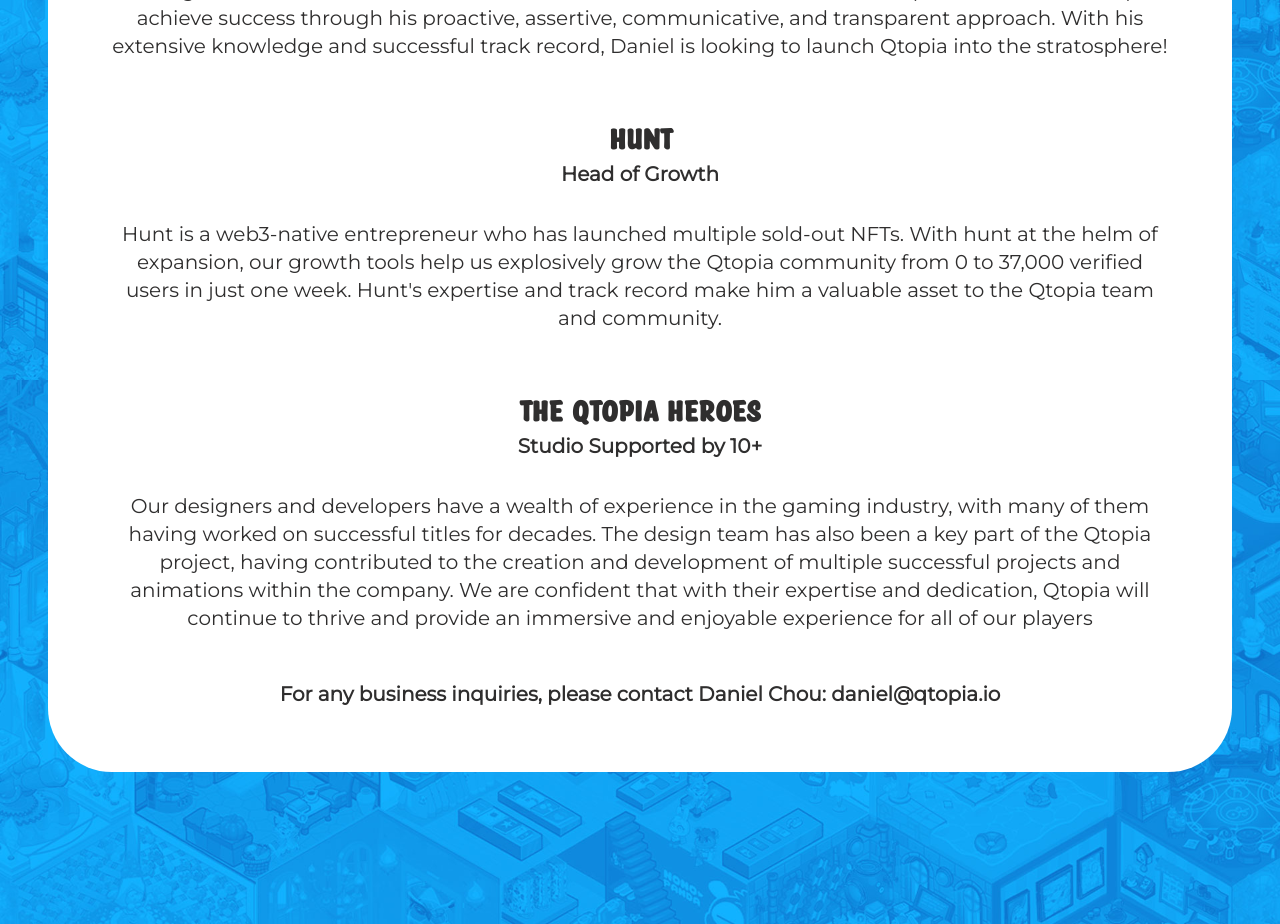
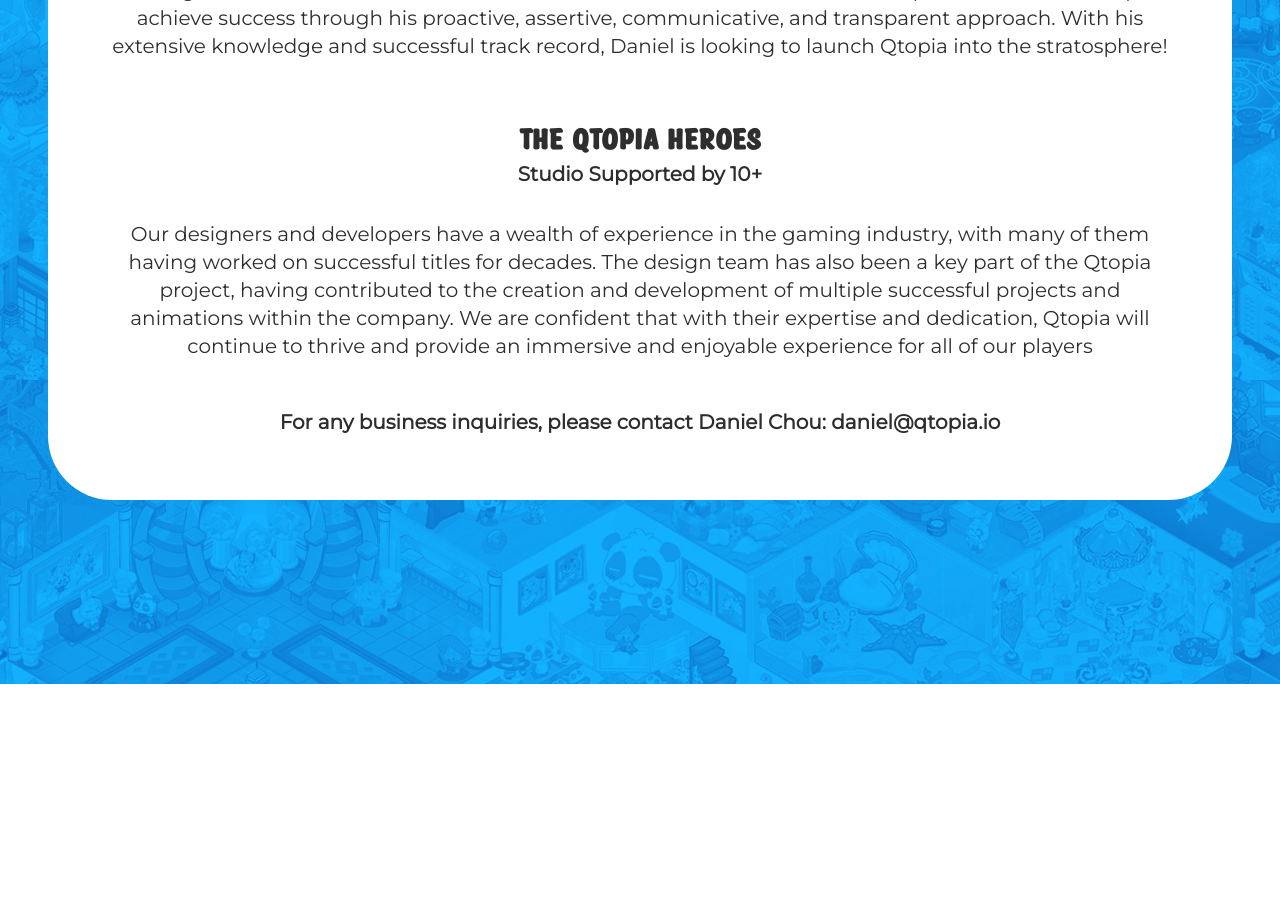
Before and after one commit to jhigger/qtopia, a Next.js app: page /team in a window 1280 px wide. Shown: the part 1060-1984 px from the top of the page. After the commit the page ends 1744 px from the top, so only its background shows below. Built offline with nearby package versions, Linux system fonts and the light colour scheme.

Commit message:
remove haunt

```diff
--- a/src/pages/team.tsx
+++ b/src/pages/team.tsx
@@ -67,29 +67,6 @@
 							<div className="flex flex-col gap-8 text-center">
 								<div>
 									<h2 className="font-owl text-xl font-bold uppercase lg:text-3xl">
-										Hunt
-									</h2>
-									<p className="text-xl font-semibold">
-										Head of Growth
-									</p>
-								</div>
-								<p className="text-lg md:text-xl">
-									Hunt is a web3-native entrepreneur who has
-									launched multiple sold-out NFTs. With hunt
-									at the helm of expansion, our growth tools
-									help us explosively grow the Qtopia
-									community from 0 to 37,000 verified users in
-									just one week. Hunt&apos;s expertise and
-									track record make him a valuable asset to
-									the Qtopia team and community.
-								</p>
-							</div>
-						</section>
-
-						<section className="mb-8 grid grid-cols-1 place-items-center gap-8 py-4">
-							<div className="flex flex-col gap-8 text-center">
-								<div>
-									<h2 className="font-owl text-xl font-bold uppercase lg:text-3xl">
 										The Qtopia Heroes
 									</h2>
 									<p className="text-xl font-semibold">
```
